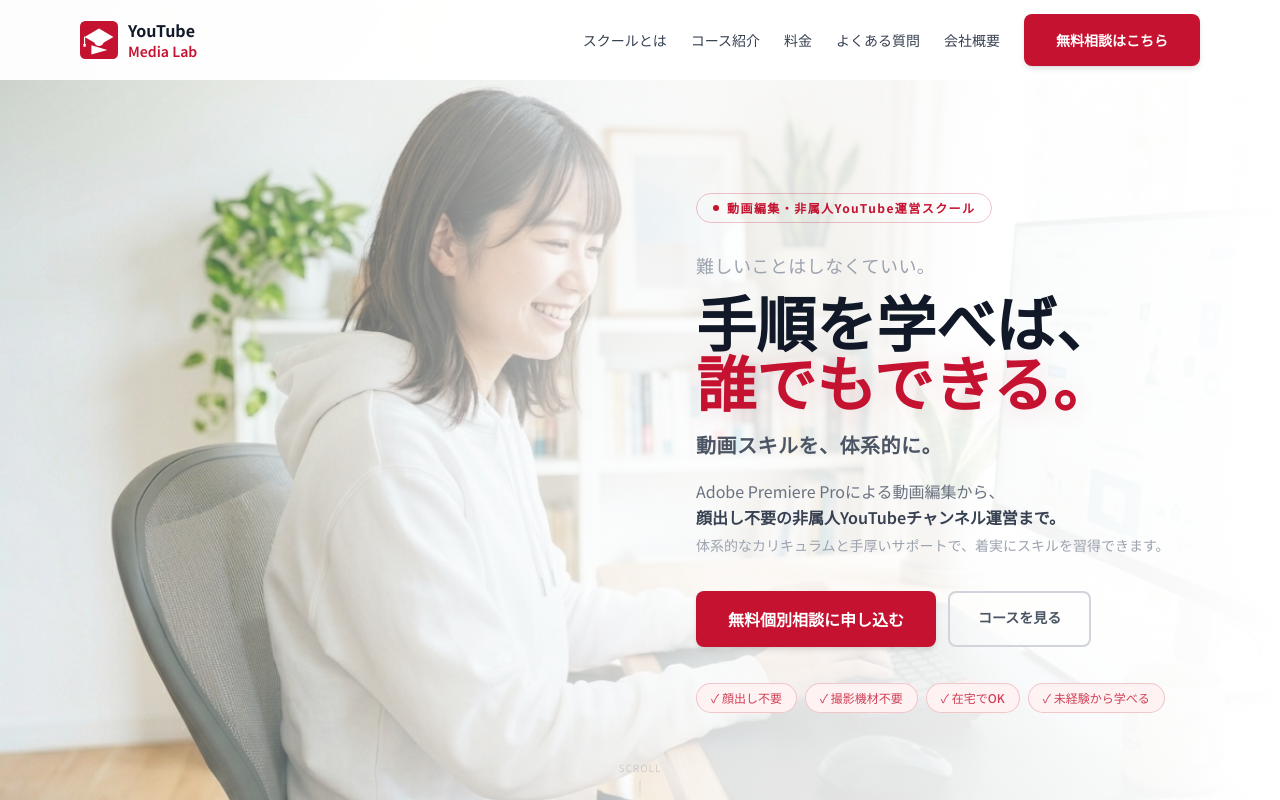
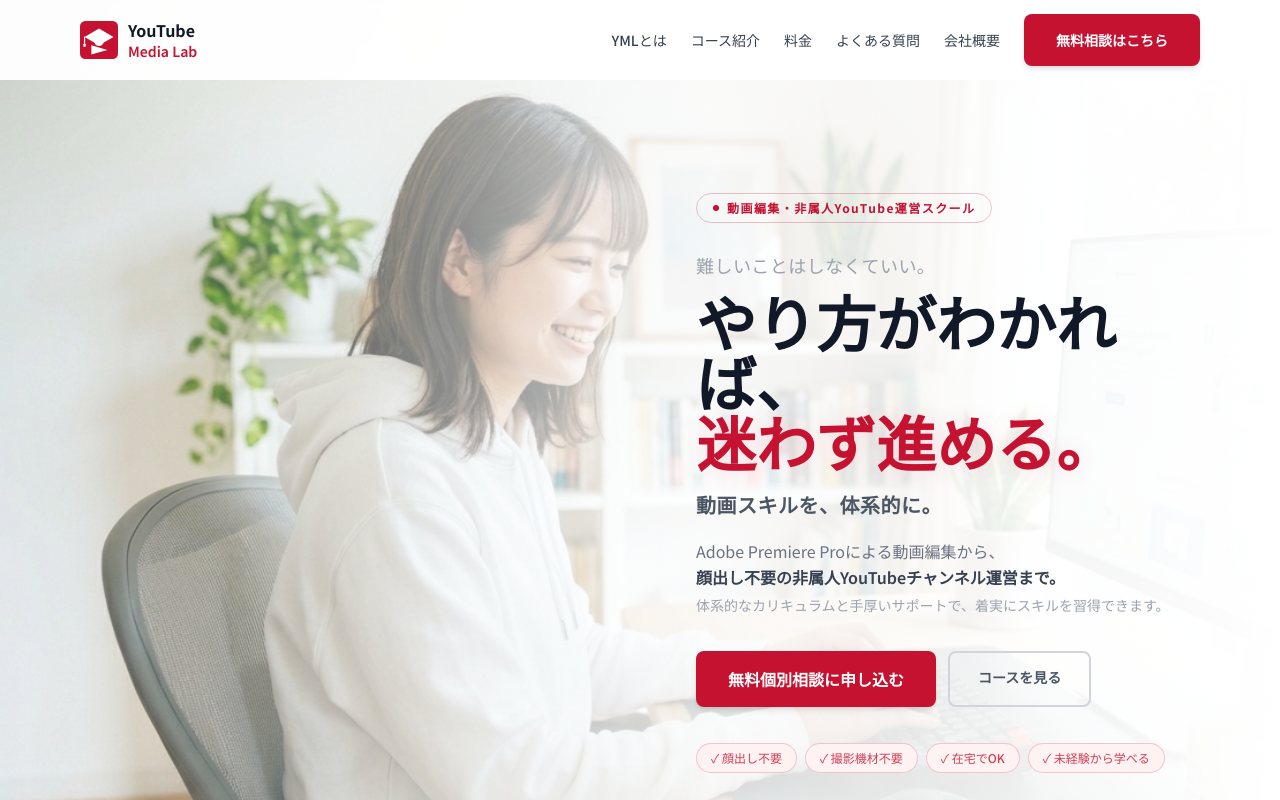
Before and after one commit to YouTubeMediaLab/ytml-site, a Next.js app: page / in a window 1280 px wide. Shown: the top 800 px of the page. Built offline with nearby package versions, Linux system fonts and the light colour scheme.

Commit message:
表記修正

```diff
--- a/components/Footer.tsx
+++ b/components/Footer.tsx
@@ -2,7 +2,7 @@ import Link from "next/link";
 
 const footerLinks = {
   サービス: [
-    { href: "/#about", label: "スクールとは" },
+    { href: "/#about", label: "YMLとは" },
     { href: "/#courses", label: "コース紹介" },
     { href: "/#curriculum", label: "カリキュラム" },
     { href: "/#pricing", label: "料金" },
@@ -35,6 +35,7 @@ export default function Footer() {
             </div>
             <p className="text-sm text-gray-400 leading-relaxed mb-4">
               動画編集スキルとYouTube運営スキルを体系的に学べるオンラインスクールです。
+              <br />
               未経験からでも、一つひとつ丁寧にサポートします。
             </p>
             <p className="text-xs text-gray-500">
--- a/components/Header.tsx
+++ b/components/Header.tsx
@@ -4,7 +4,7 @@ import { useState, useEffect } from "react";
 import Link from "next/link";
 
 const navLinks = [
-  { href: "/#about", label: "スクールとは" },
+  { href: "/#about", label: "YMLとは" },
   { href: "/#courses", label: "コース紹介" },
   { href: "/#pricing", label: "料金" },
   { href: "/#faq", label: "よくある質問" },
--- a/components/sections/ContactCTA.tsx
+++ b/components/sections/ContactCTA.tsx
@@ -36,7 +36,7 @@ export default function ContactCTA() {
         </div>
 
         <p className="text-gray-500 text-xs mt-6">
-          ※ 無料相談はZoom / Google Meetにて実施します（約30〜60分）。
+          ※ 無料相談はZoomまたはLINE通話にて実施します（約30〜60分）。
         </p>
       </div>
     </section>
--- a/components/sections/Hero.tsx
+++ b/components/sections/Hero.tsx
@@ -43,13 +43,13 @@ export default function Hero() {
           {/* メインヘッドライン */}
           <h1 className="font-black leading-[1.08] mb-5">
             <span className="block text-gray-900 text-4xl md:text-5xl lg:text-6xl">
-              手順を学べば、
+              やり方がわかれば、
             </span>
             <span
               className="block text-primary text-4xl md:text-5xl lg:text-6xl whitespace-nowrap"
               style={{ textShadow: "0 2px 24px rgba(196,18,48,0.12)" }}
             >
-              誰でもできる。
+              迷わず進める。
             </span>
           </h1>
 
```
